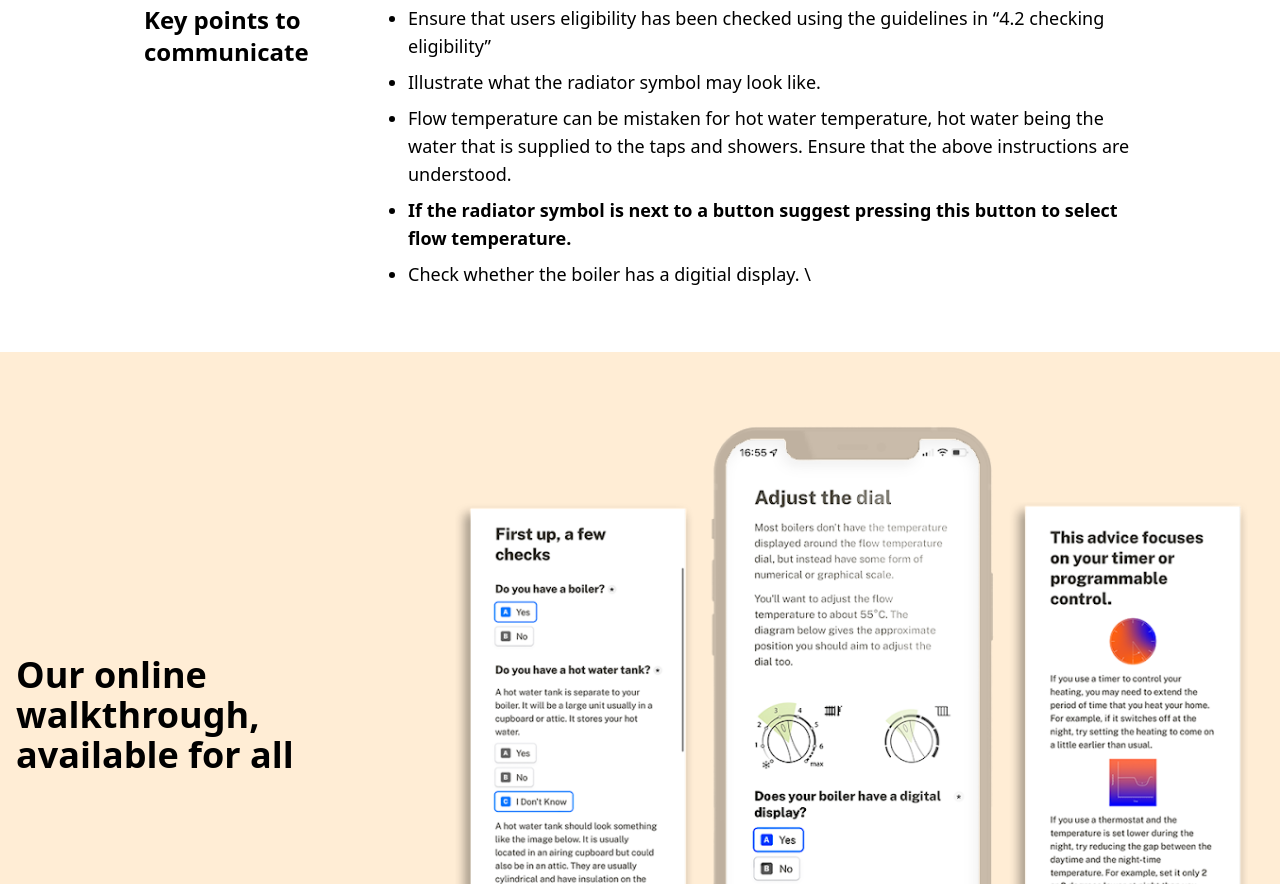
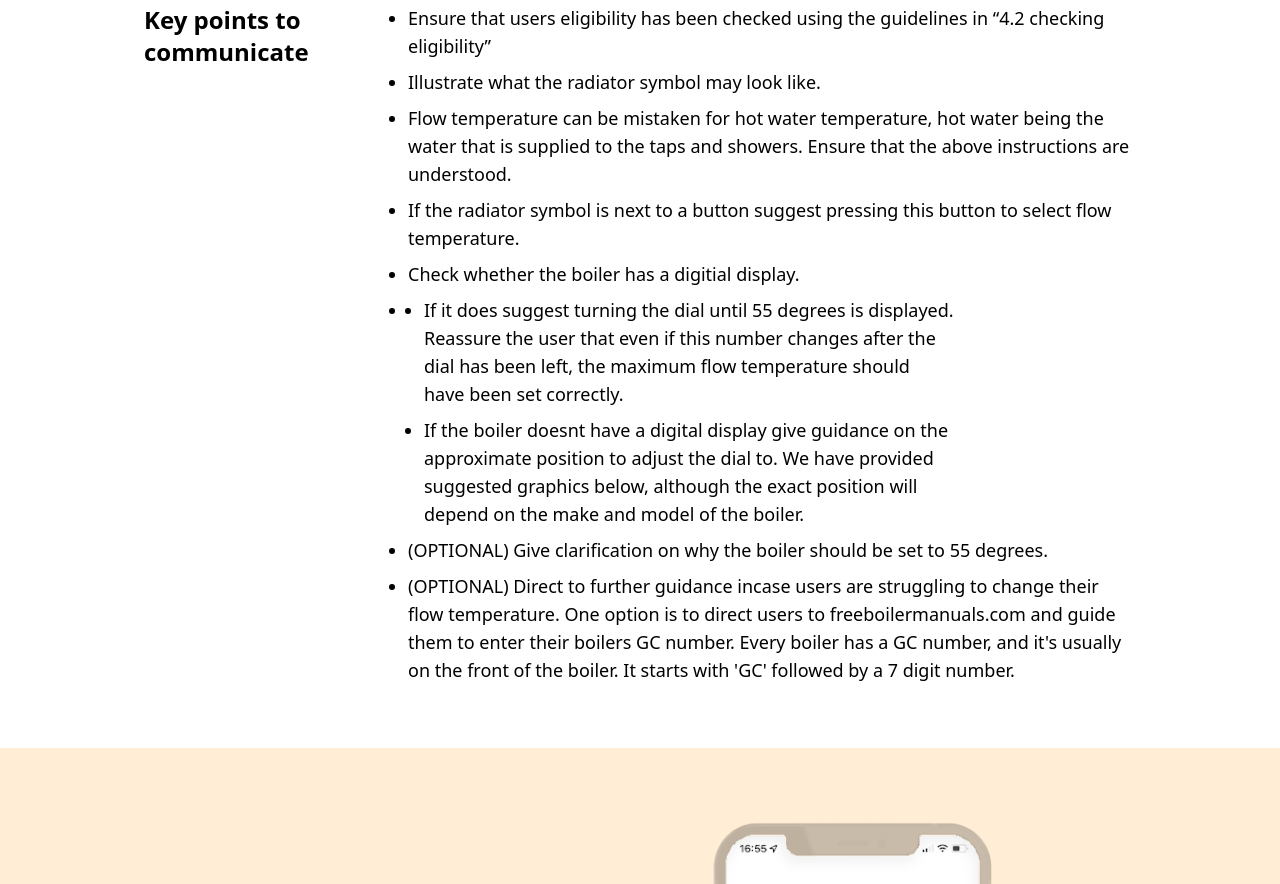
Before and after one commit to nestauk/flow-temp-toolkit, an Eleventy site: page src/patterns/give-advice-specific-to-boiler-type-single-dial-boiler.md in a window 1280 px wide. Shown: the part 484-1368 px from the top of the page. Built offline with nearby package versions, Linux system fonts and the light colour scheme; Eleventy itself is replaced by a stand-in of ours; files that its build step writes are made by us from their sources.

Commit message:
Update Patterns “give-advice-specific-to-boiler-type-single-dial-boiler”

```diff
--- a/src/patterns/give-advice-specific-to-boiler-type-single-dial-boiler.md
+++ b/src/patterns/give-advice-specific-to-boiler-type-single-dial-boiler.md
@@ -10,5 +10,9 @@ alt: Give advice specific to boiler type - Single dial boiler.
 * Ensure that users eligibility has been checked using the guidelines in “4.2 checking eligibility”
 * Illustrate what the radiator symbol may look like.
 * Flow temperature can be mistaken for hot water temperature, hot water being the water that is supplied to the taps and showers. Ensure that the above instructions are understood.
-* **If the radiator symbol is next to a button suggest pressing this button to select flow temperature.**
-* Check whether the boiler has a digitial display. \
+* If the radiator symbol is next to a button suggest pressing this button to select flow temperature.
+* Check whether the boiler has a digitial display.
+* * If it does suggest turning the dial until 55 degrees is displayed. Reassure the user that even if this number changes after the dial has been left, the maximum flow temperature should have been set correctly.
+  * If the boiler doesnt have a digital display give guidance on the approximate position to adjust the dial to. We have provided suggested graphics below, although the exact position will depend on the make and model of the boiler.
+* (OPTIONAL) Give clarification on why the boiler should be set to 55 degrees.
+* (OPTIONAL) Direct to further guidance incase users are struggling to change their flow temperature. One option is to direct users to freeboilermanuals.com and guide them to enter their boilers GC number. Every boiler has a GC number, and it's usually on the front of the boiler. It starts with 'GC' followed by a 7 digit number.
```
